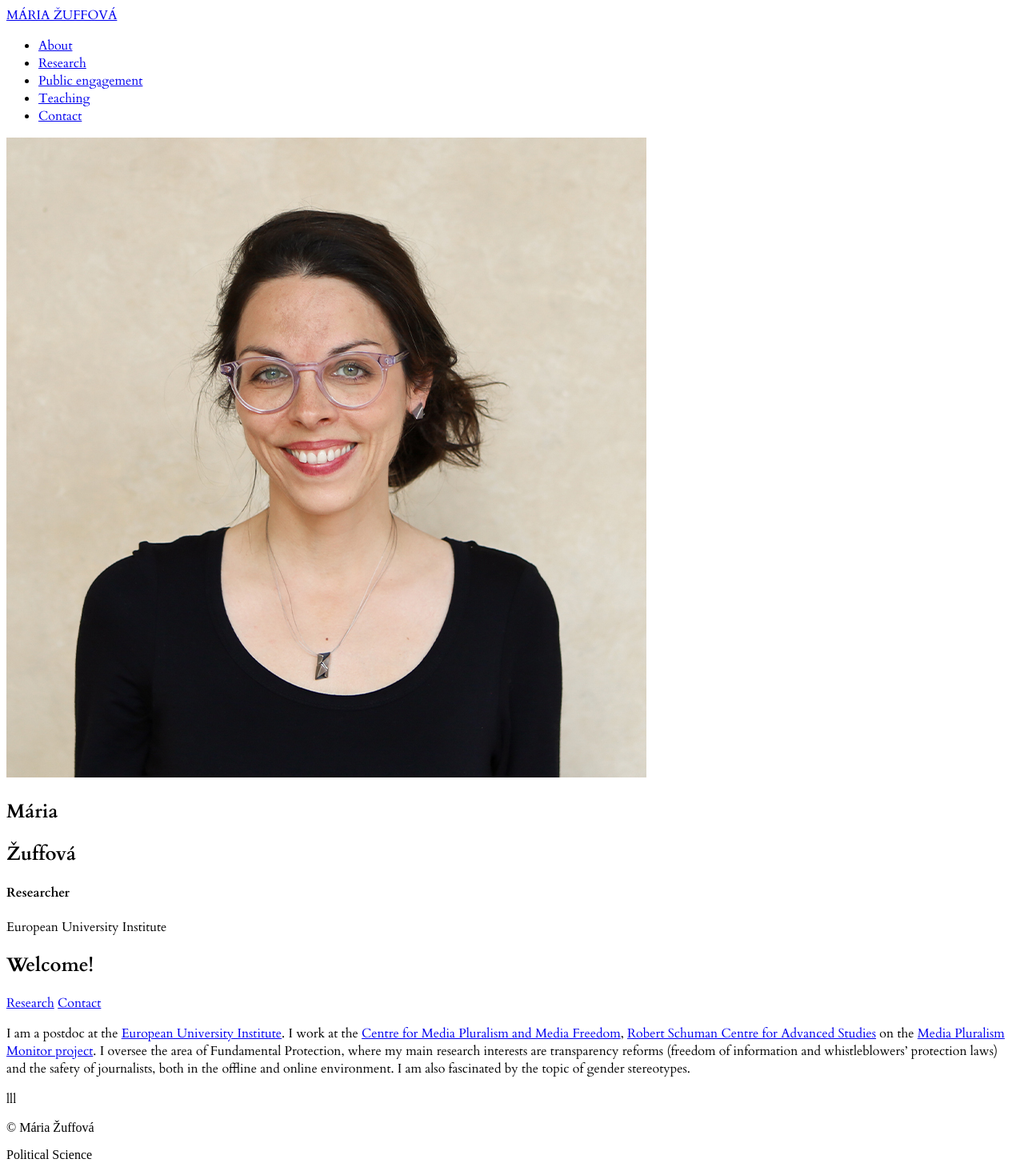
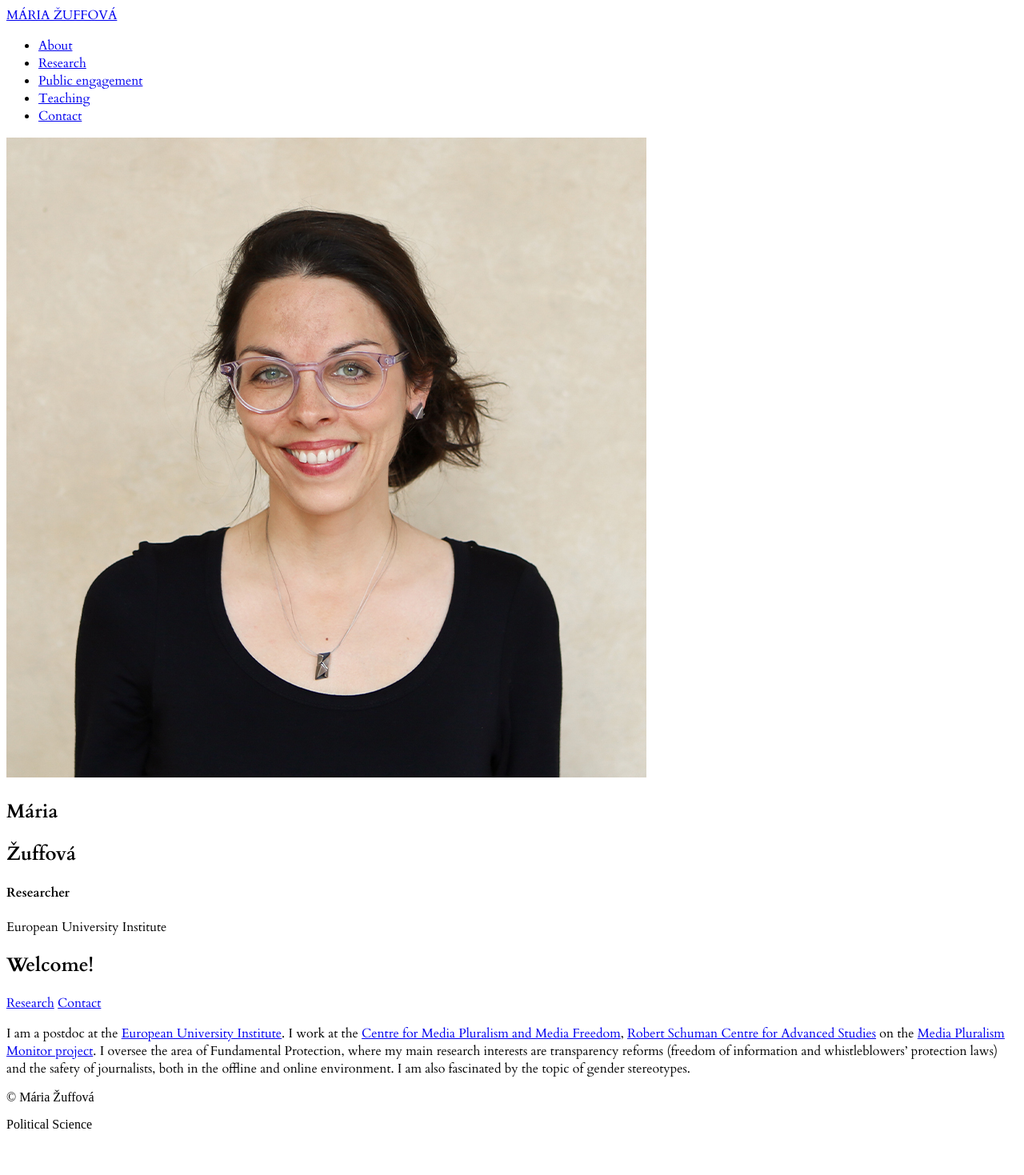
Before and after one commit to mariazuffova/jekyll-profile-site, a Jekyll site: the page built from index.md, in a window 1280 px wide. Shown: the whole page at 80% size. Built offline with Jekyll 4.4.1, drawn with Linux system fonts in a browser that asks for light colours; a script that is not in the unit is left out; after the commit the page ends 1431 px from its top, so only the background shows below that.

```diff
--- a/_data/home.yml
+++ b/_data/home.yml
@@ -1,8 +1,7 @@
 greeting: Welcome!
-teaser: >-
-  I am a postdoc at the [European University Institute](https://www.eui.eu). I
-  work at the [Centre for Media Pluralism and Media
-  Freedom](https://cmpf.eui.eu), [Robert Schuman Centre for Advanced
+teaser: I am a postdoc at the [European University
+  Institute](https://www.eui.eu). I work at the [Centre for Media Pluralism and
+  Media Freedom](https://cmpf.eui.eu), [Robert Schuman Centre for Advanced
   Studies](https://www.eui.eu/DepartmentsAndCentres/RobertSchumanCentre) on the
   [Media Pluralism Monitor
   project](https://cmpf.eui.eu/media-pluralism-monitor/mpm-2020/). I oversee the
@@ -10,11 +9,6 @@ teaser: >-
   transparency reforms (freedom of information and whistleblowers' protection
   laws) and the safety of journalists, both in the offline and online
   environment. I am also fascinated by the topic of gender stereotypes.
-
-
-
-
-  l﻿ll
 buttons:
   primary:
     text: Research
```
